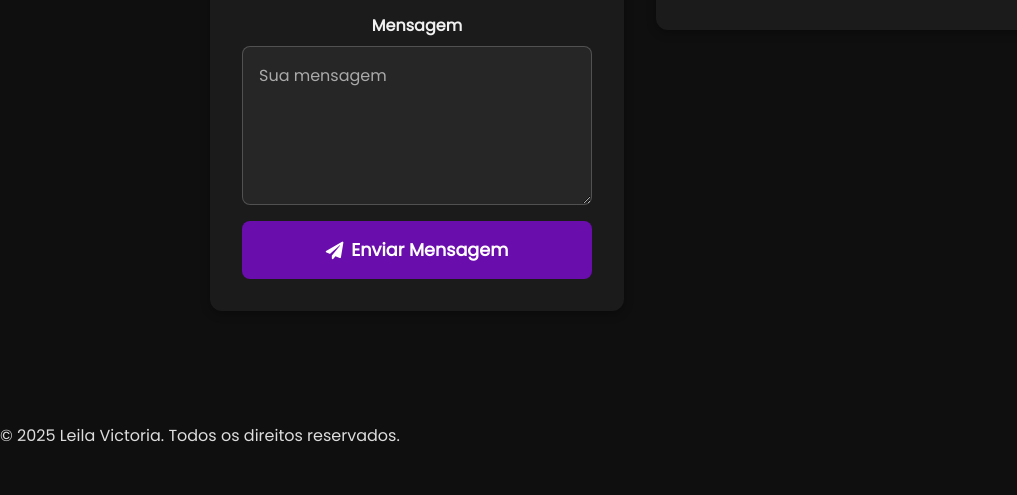
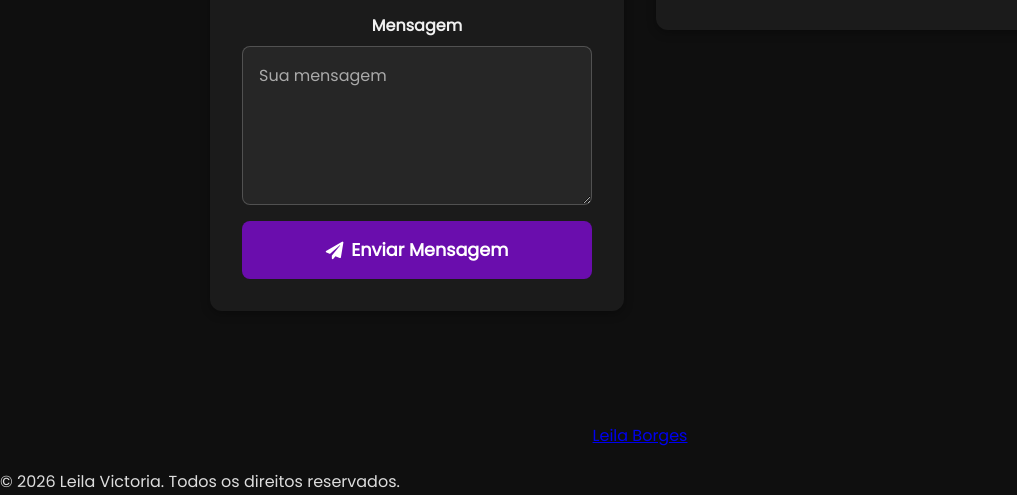
Before and after one commit to leila533/portfolio-leila, a plain HTML site: page index.html in a window 1280 px wide. Shown: the part 4495-4990 px from the top of the page, without its empty margins (0-1017 px from the left). Before the commit the page ends 4944 px from the top, so only its background shows below. Drawn offline with nearby package versions, Linux system fonts and the light colour scheme.

Commit message:
Update index.html

```diff
--- a/index.html
+++ b/index.html
@@ -6,16 +6,12 @@
   <meta name="description" content="Portfólio profissional de Leila Victoria, desenvolvedora e estudante de Sistemas de Informação." />
   <title>A Garota do Código | Portfólio</title>
 
-  <!-- FontAwesome CDN -->
   <link rel="stylesheet" href="https://cdnjs.cloudflare.com/ajax/libs/font-awesome/5.15.4/css/all.min.css" crossorigin="anonymous" referrerpolicy="no-referrer" />
 
-  <!-- Fonts e ícones -->
   <link href="https://fonts.googleapis.com/css2?family=Orbitron:wght@500;700&family=Poppins&display=swap" rel="stylesheet" />
 
-  <!-- AOS -->
   <link href="https://cdn.jsdelivr.net/npm/aos@2.3.4/dist/aos.css" rel="stylesheet" />
 
-  <!-- Estilos principais -->
   <link rel="stylesheet" href="layout.css" />
   <style>
     /* Canvas para alvo de raios */
@@ -23,7 +19,6 @@
   </style>
 </head>
 <body>
-  <!-- Animação de fundo -->
   <canvas id="bg-canvas"></canvas>
   <div class="site-container">
 
@@ -222,7 +217,6 @@
   </div>
 </section>
 
-<!-- Script de Confetes + Emojis (versão ajustada) -->
 <script src="https://cdn.jsdelivr.net/npm/canvas-confetti@1.5.1/dist/confetti.browser.min.js"></script>
 <script>
   document.getElementById('download-cv').addEventListener('click', function () {
@@ -300,10 +294,18 @@
       </section>
     </main>
 
+   <div style="display: flex; justify-content: center; margin-bottom: 20px;">
+      <div class="badge-base LI-profile-badge" data-locale="pt_BR" data-size="large" data-theme="dark" data-type="HORIZONTAL" data-vanity="leila-borges-b814ba23b" data-version="v1">
+        <a class="badge-base__link LI-simple-link" href="https://br.linkedin.com/in/leila-borges-b814ba23b?trk=profile-badge">Leila Borges</a>
+      </div>
+    </div>
+
     <footer>
-      <p>© 2025 Leila Victoria. Todos os direitos reservados.</p>
+      <p>© 2026 Leila Victoria. Todos os direitos reservados.</p>
     </footer>
   </div>
+
+  <script src="https://platform.linkedin.com/badges/js/profile.js" async defer type="text/javascript"></script>
 
   <script src="https://cdn.jsdelivr.net/npm/aos@2.3.4/dist/aos.js"></script>
   <script>
```
